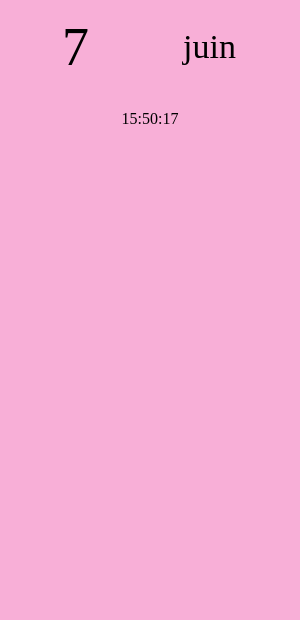
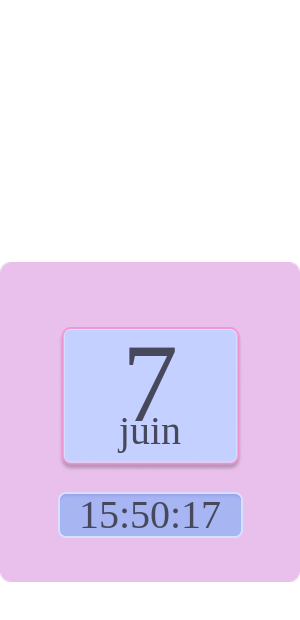
Before and after one commit to Helra/crispy-sniffle, an Electron app: page index.html in a window 300 px wide. Drawn offline with Linux system fonts and the light colour scheme.

Commit message:
feature adjust the style to ressemble the figma

```diff
--- a/index.html
+++ b/index.html
@@ -7,6 +7,7 @@
   </head>
 
   <body>
+    <div class="app">
       <div class="calendar">
         <div id="day">
         </div>
@@ -17,6 +18,7 @@
        <div id="time-value">
        </div>
       </div>
+    </div>
 
     <script src="script.js"></script>
   </body>
--- a/main.js
+++ b/main.js
@@ -7,7 +7,8 @@ function createWindow() {
         resizable: false,
         fullscreenable: false,
         frame: false,
-        transparent: false,
+        transparent: true,
+        background: "#00000000",
         webPreferences: {
             contextIsolation: true,
         }
--- a/styles.css
+++ b/styles.css
@@ -1,5 +1,5 @@
 * {
-  box-sizing: borderless;
+  box-sizing: border-box;
 }
 
 
@@ -7,36 +7,95 @@ body {
   margin: 0;
   width: 100vw;
   height: 100vh;
-
-  background-color: rgb(248, 175, 215);
-
   user-select: none;
   -webkit-app-region: drag;
+  border-radius: 20px;
+  margin: 0;
+  background: transparent;
 }
 
-.calendar, .time {
-  padding: 16px;
+.app {
+  display: flex;
+  flex-direction: column;
+  justify-content: center;
+  align-items: center;
+  width: 100%;
+  height: 100%;
+  padding: 1rem 1.0625rem;
+
+
+  background-image: url("assets/app_background.png");
+  background-size: contain;
+  background-repeat: no-repeat;
+  background-position: center;
+  opacity: 0.85;
+}
+
+.calendar {
+  display: flex;
+  height: 11.5625rem;
+  flex-direction: column;
+  justify-content: center;
+  align-items: center;
+  gap: 1rem;
+
+  background-image: url("assets/calendar_background.png");
+  background-size: contain;
+  background-repeat: no-repeat;
+  background-position: center;
+}
+
+.time {
+  display: flex;
+  width: 11.5625rem;
+  height: 2.875rem;
+  flex-direction: column;
+  justify-content: center;
+  align-items: center;
+  gap: 1rem;
+
+  background-image: url("assets/clock_background.png");
+  background-size: contain;
+  background-repeat: no-repeat;
+  background-position: center;
+}
+
+#time-value {
+  font-size: 2.5em;
+  width: 11.5625rem;
   display: flex;
   justify-content: center;
   align-items: center;
+  padding: 0.2rem 0rem;
+  font-family: "Pixeboy";
+  color: #27293F;
+
 }
 
 #month {
-  font-size: 34px;
-  width: 100vw;
+  font-size: 2.5em;
+  width: 11.5625rem;
   display: flex;
   justify-content: center;
   align-items: center;
 
+  font-family: "Pixelify Sans";
+  font-weight: "Regular";
+  color: #27293F;
+
 }
 
 #day {
-  font-size: 54px;
-  width: 100vw;
+  font-size: 7em;
+  width: 11.5625rem;
+  height: 2.875rem;
   display: flex;
   justify-content: center;
   align-items: center;
-  width: 80vw;
+  padding-top: 2rem;
+
+  font-family: "Pixeboy";
+  color: #27293F;
 }
 
 button,
```
Also changed, not shown: assets/app_background.png (added), assets/calendar_background.png (added), assets/clock_background.png (added). Lines whose indentation alone changed are shown as unchanged.
